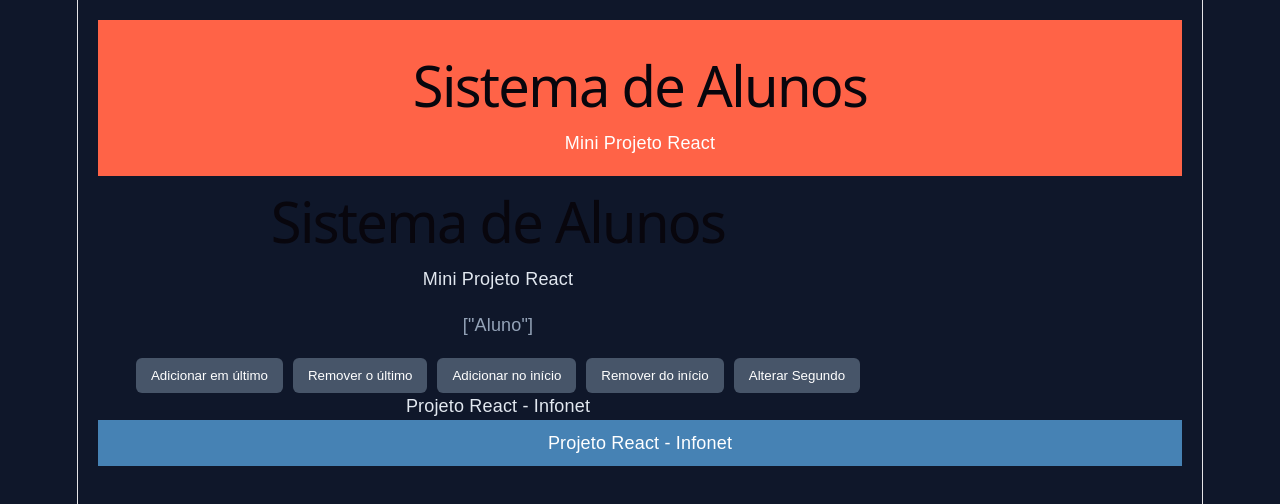
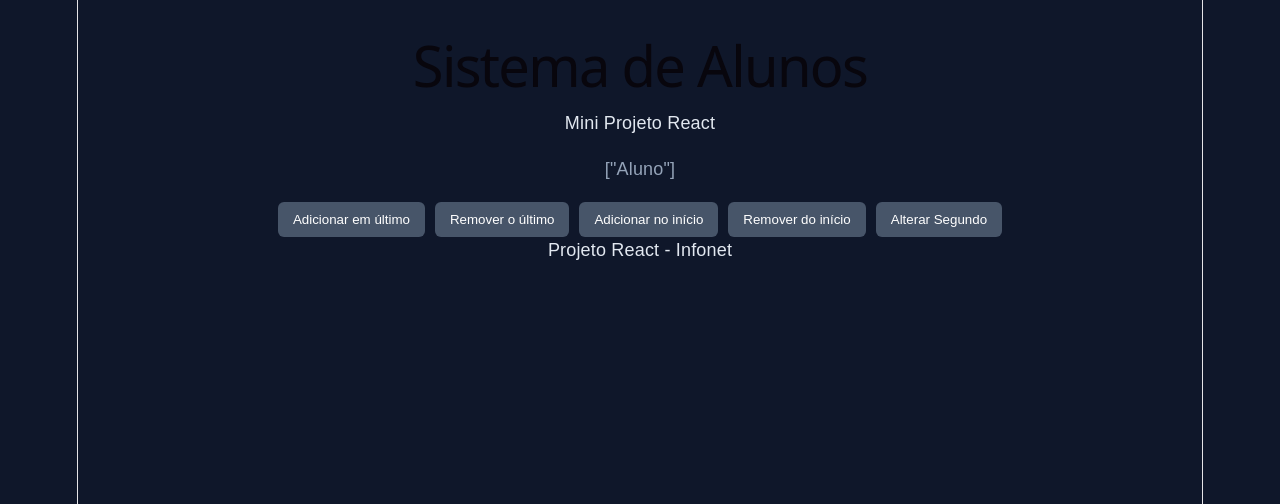
Before and after one commit to sopiaslucas/vetor, a React (Vite) app: page / in a window 1280 px wide. Shown: the top 504 px of the page. Built offline with nearby package versions, Linux system fonts and the light colour scheme.

Commit message:
Update App.jsx

```diff
--- a/src/App.jsx
+++ b/src/App.jsx
@@ -6,9 +6,7 @@ export default function App(){
 
   return (
     <div style={{margin:"20px"}}>
-    <Header/>
-    <Button/>
-    <Footer/>
+      <center><Button/></center>
     </div>
   )
 }
```
